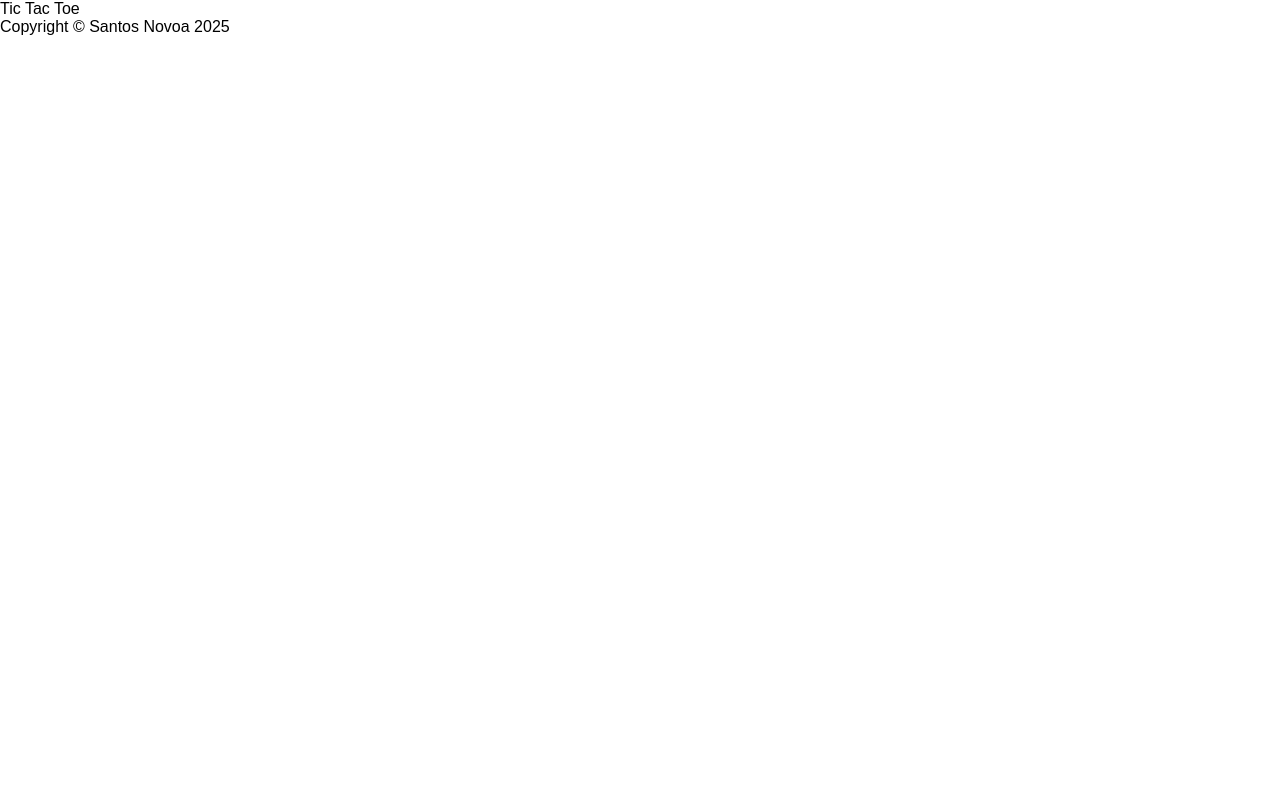
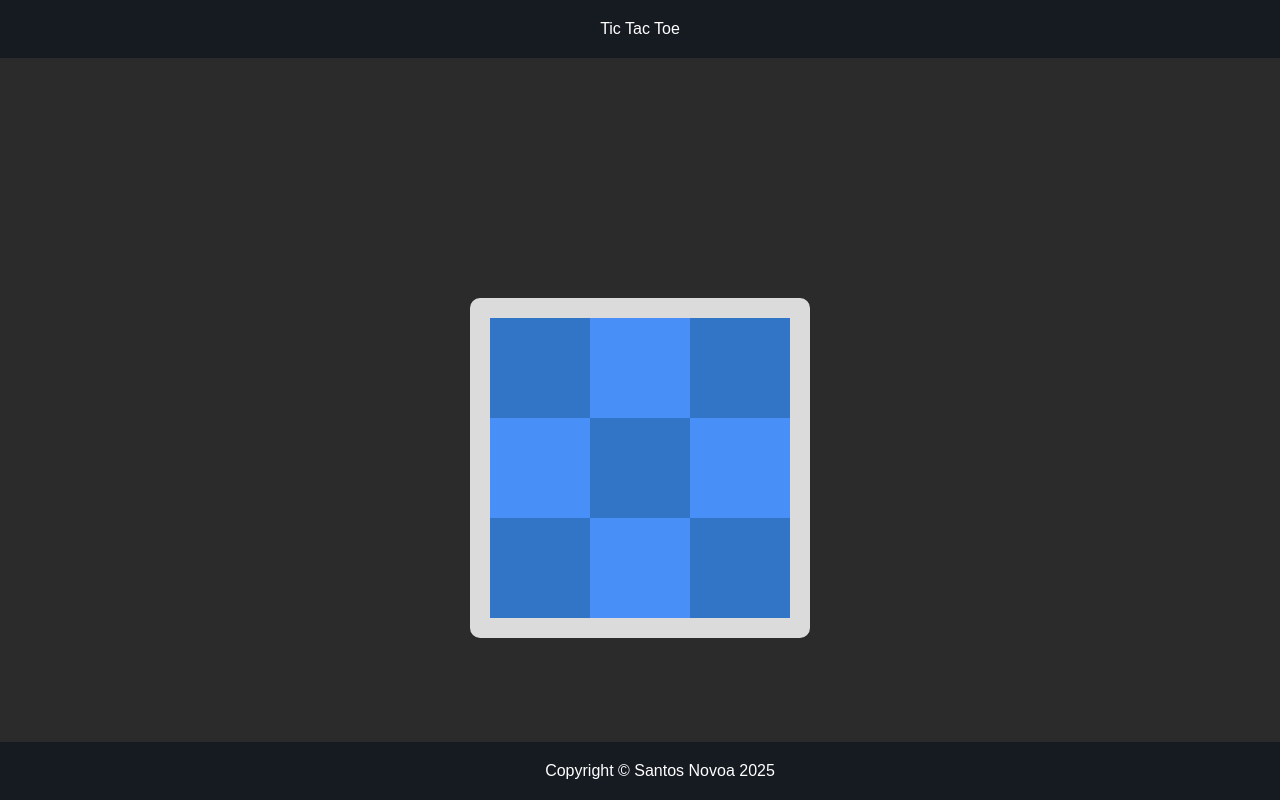
Before and after one commit to SantosNovoa/tic-tac-toe, a plain HTML site: page index.html in a window 1280 px wide. Drawn offline with Linux system fonts and the light colour scheme.

Commit message:
Added the styles for the header, footer, and tic-tac-toe grid.

```diff
--- a/style.css
+++ b/style.css
@@ -1,7 +1,56 @@
-@import url('https://fonts.googleapis.com/css2?family=Roboto:ital,wght@0,100..900;1,100..900&display=swap');
-
+@import url("https://fonts.googleapis.com/css2?family=Roboto:ital,wght@0,100..900;1,100..900&display=swap");
 
 body {
-    margin: 0;
-    font-family: "Robot", sans-serif;
+  background-color: #2b2b2b;
+  margin: 0;
+  font-family: "Robot", sans-serif;
+  color: white;
 }
+
+.header {
+  text-align: center;
+  padding: 20px;
+  background-color: #161b22;
+}
+.container {
+  margin-top: 240px;
+  display: flex;
+  justify-content: center;
+}
+
+.gameboard {
+  width: 300px;
+  height: 300px;
+  border: 20px solid #DBDBDB;
+  border-radius: 10px;
+}
+
+.row {
+  height: 33.3%;
+}
+
+.col {
+  height: 100%;
+  width: 33.3%;
+  float: left;
+  text-align: center;
+  font-size: 70px;
+  cursor: pointer;
+  background-color: #3275c6;
+  color: #DBDBDB;
+}
+
+.footer {
+  position: fixed;
+  text-align: center;
+  font-size: 16px;
+  background-color: #161b22;
+  bottom: 0;
+  width: 100%;
+  padding: 20px;
+}
+
+#square-2 {
+    background-color: #488FF7;
+    color: #FFFFFF;
+}
```
